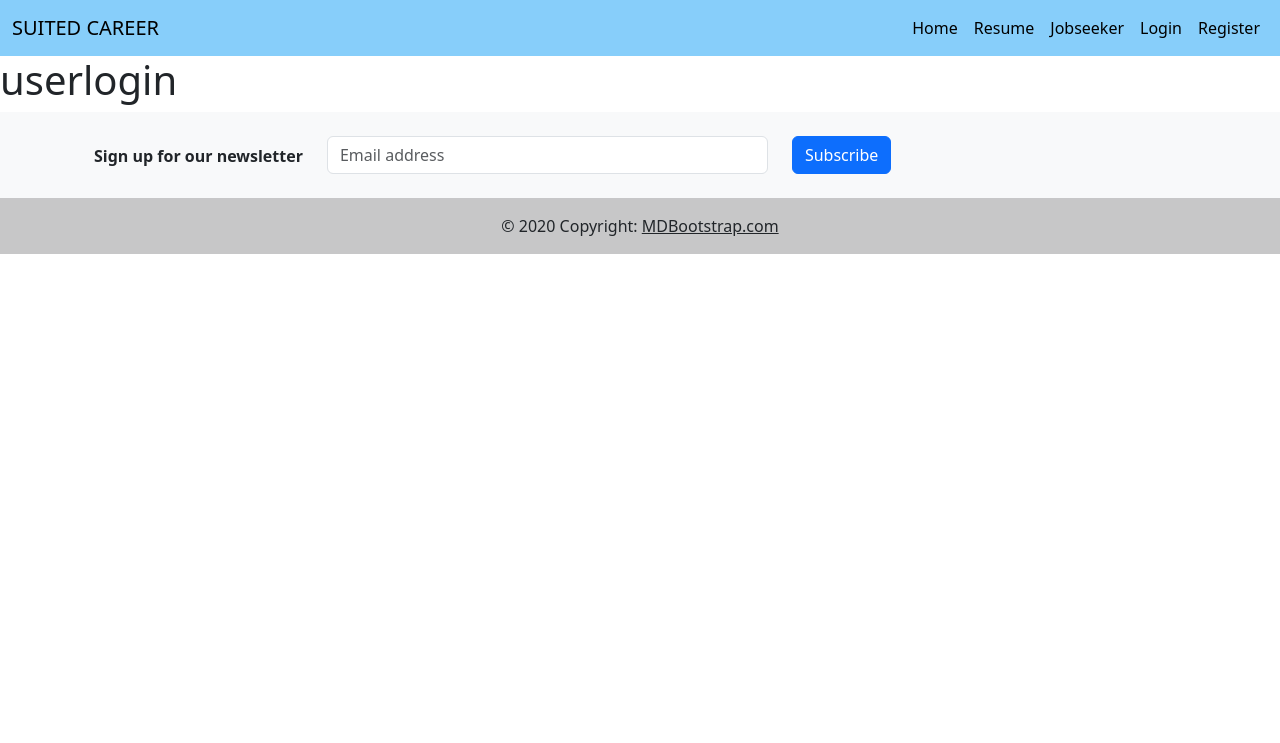
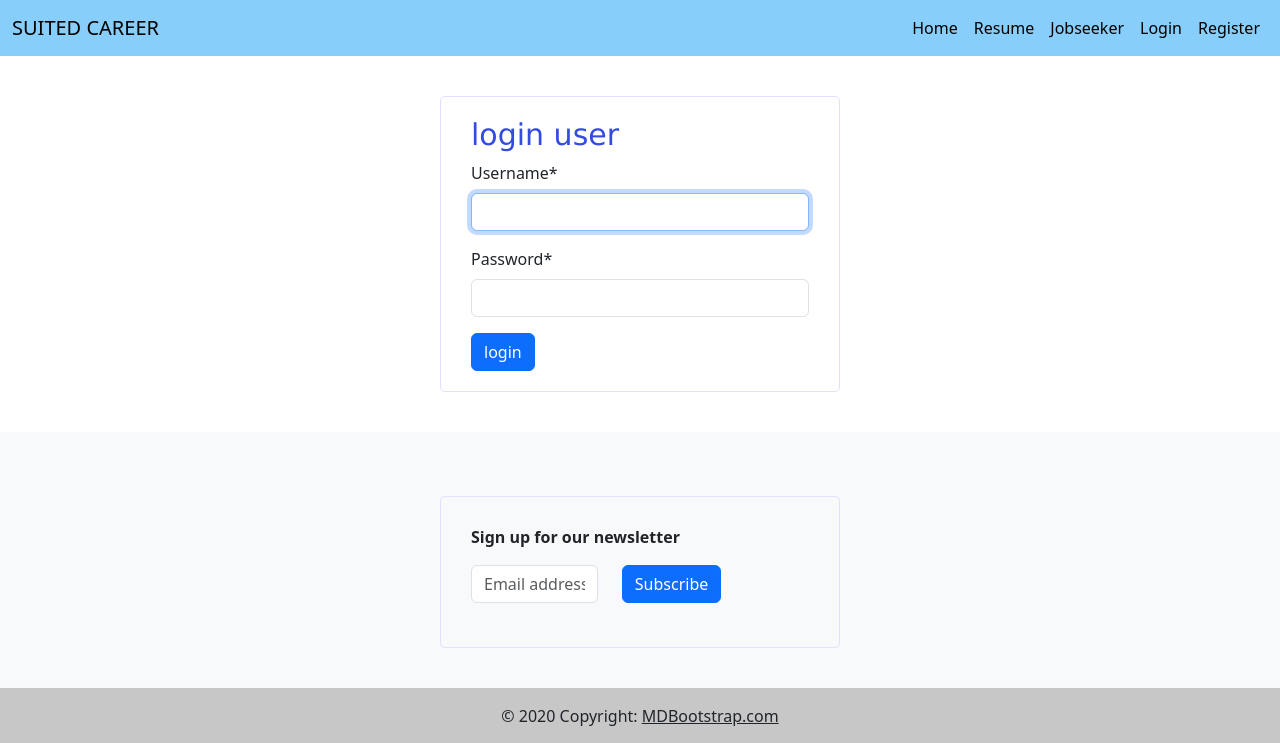
Before and after one commit to sayanavarghese/collegeproject-og, a Django app: page /user/login/ in a window 1280 px wide. Shown: the top 743 px of the page. Run offline with Django 3.2, Linux system fonts and the light colour scheme; some libraries are stand-ins or nearby versions.

Commit message:
Adding changes

```diff
--- a/jobfinder/page_app/templates/base.html
+++ b/jobfinder/page_app/templates/base.html
@@ -52,7 +52,7 @@
               <a class="nav-link active" href="{% url 'jobseeker' %}">Jobseeker</a>
             </li>
             <li class="nav-item">
-              <a class="nav-link active" href="{% url 'login' %}">Login</a>
+              <a class="nav-link active" href="{% url 'userlogin' %}">Login</a>
             </li>
             <li class="nav-item">
               <a class="nav-link active" href="{% url 'register' %}">Register</a>
--- a/jobfinder/page_app/templates/userlogin.html
+++ b/jobfinder/page_app/templates/userlogin.html
@@ -1,12 +1,29 @@
 {% extends 'base.html' %}
+{% load crispy_forms_tags %}
 {% load static %}
 {% block title %}
 userlogin
 {% endblock title %}
+
 {% block style %}
-<link rel="stylesheet" href="{% static 'css/home.css' %}"/>
+<link href="https://cdn.jsdelivr.net/npm/bootstrap@5.3.0-alpha1/dist/css/bootstrap.min.css" rel="stylesheet"
+    integrity="sha384-GLhlTQ8iRABdZLl6O3oVMWSktQOp6b7In1Zl3/Jr59b6EGGoI1aFkw7cmDA6j6gD" crossorigin="anonymous">
+    <meta charset="UTF-8">
+    <meta http-equiv="X-UA-Compatible" content="IE=edge">
+    <meta name="viewport" content="width=device-width, initial-scale=1.0">
+<link rel="stylesheet" href="{% static 'css/jobregister.css' %}"/>
+
 {% endblock style %}
 
 {% block content %}
-<h1>userlogin</h1>
+
+
+<body>
+    <form method="post" id="f1">
+        <h2>login user</h2>
+        {% csrf_token %}{{form | crispy}}
+        <button class="btn btn-primary" type="submit">login</button>
+    </form>
+
+</body>
 {% endblock content %}
--- a/jobfinder/page_app/urls.py
+++ b/jobfinder/page_app/urls.py
@@ -12,7 +12,9 @@ urlpatterns = [
     path('user/home/',views.userhome,name='userhome'),
     path('jobadder/home/',views.jobadderhome,name='jobadderhome'),
     path('user/register/',views.userregister,name='userregister'),
-    path('jobadder/register/',views.jobadderregister,name='jobadderregister')
+    path('jobadder/register/',views.jobadderregister,name='jobadderregister'),
+    path('user/logout/',views.logout_user,name='logout_user'),
+    path('jobadder/logout/',views.logout_jobadder,name='logout_jobadder'),
 
 
 
--- a/jobfinder/page_app/views.py
+++ b/jobfinder/page_app/views.py
@@ -2,6 +2,20 @@ from django.shortcuts import render,redirect
 from .forms import userForm
 from .forms import jobadderForm
 from .models import Profile
+from django.contrib.auth.forms import AuthenticationForm
+from django.contrib.auth import authenticate,login,logout
+from django.contrib.auth.decorators import user_passes_test
+
+def is_user(user):
+    try:
+        return user.is_authenticated and (user.profile.usertype == 'USER')
+    except Profile.DoesNotExist:
+        return False
+def is_jobadder(user):
+     try:
+        return user.is_authenticated and (user.profile.usertype == 'JOBADDER' )
+     except Profile.DoesNotExist:
+        return False
 
 # Create your views here.
 def home(request):
@@ -10,8 +24,7 @@ def resume(request):
     return render(request,'resume.html')
 def jobSeeker(request):
     return render(request,'jobseeker.html')
-def login(request):
-    return render(request,'login.html')
+
 def register(request):
     if request.method=='POST':
         firstname=request.POST.get('firstname')
@@ -27,11 +40,45 @@ def register(request):
     return render(request,'register.html')
 
 def user_login(request):
-    return render(request,'userlogin.html')
+    if request.method =='POST':
+        form = AuthenticationForm(request, data=request.POST)
+        if form.is_valid():
+            username = form.cleaned_data.get('username')
+            password = form.cleaned_data.get('password')
+            user = authenticate(username=username,password=password)
+            if user is not None:
+                login(request,user)
+                if(user.profile.user_type == 'JOB_ADDER'):
+                    return redirect("jobadderlogin")
+                else:
+                    return redirect("userhome")
+
+    else:
+        form = AuthenticationForm()
+
+
+    return render(request,'userlogin.html',{'form':form})
+def logout_user(request):
+    logout(request)
+    return redirect('userlogin')
 def jobadder_login(request):
-    return render(request,'jobadderlogin.html')
+    if request.method =='POST':
+        form = AuthenticationForm(request, data=request.POST)
+        if form.is_valid():
+            username = form.cleaned_data.get('username')
+            password = form.cleaned_data.get('password')
+            user = authenticate(username=username,password=password)
+            if user is not None:
+                login(request,user)
+                if(user.profile.user_type == 'USER'):
+                    return redirect("userlogin")
+                else:
+                    return redirect("jobadderhome")
+    return render(request,'jobadderlogin.html',{'form':form})
+@user_passes_test(is_user,login_url='/user/login/')
 def userhome(request):
     return render(request,'userhome.html')
+@user_passes_test(is_jobadder,login_url='/jobadder/login/')
 def jobadderhome(request):
     return render(request,'jobadderhome.html')
 def userregister(request):
@@ -48,6 +95,9 @@ def userregister(request):
     else:
         form = userForm()
     return render(request,'userregister.html',{'form':form})
+def logout_jobadder(request):
+    logout(request)
+    return redirect('jobadderlogin')
 def jobadderregister(request):
     if request.method =='POST':
         form = jobadderForm(request.POST)
```
Also changed, not shown: jobfinder/page_app/forms.py (+12 -0 lines).
